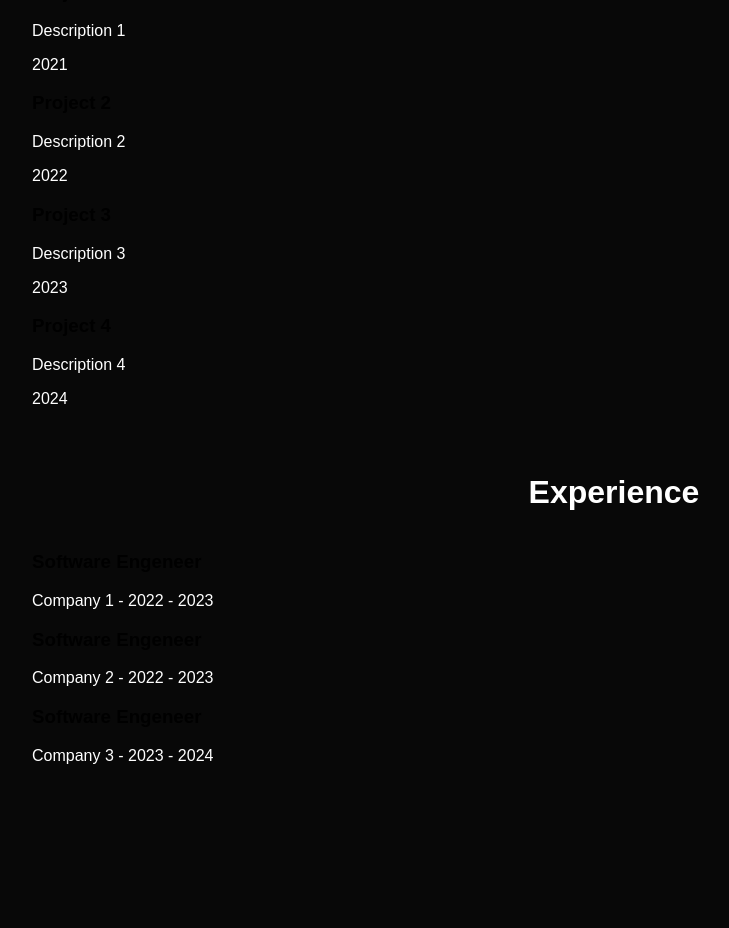
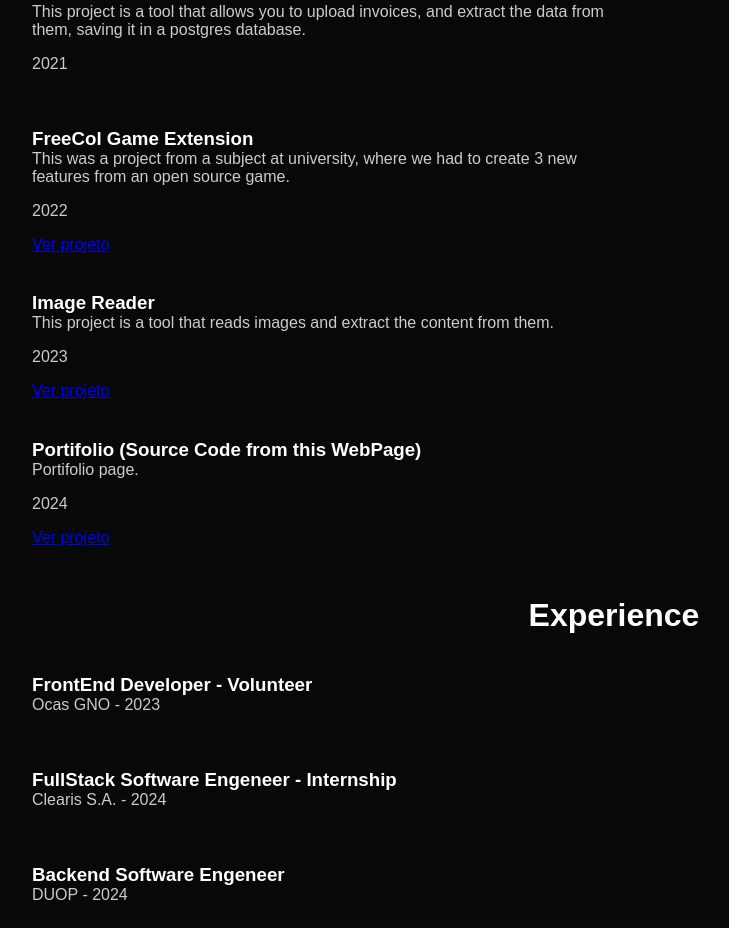
Before and after one commit to LemosFTW/portifolio, a Vue app: page / in a window 1280 px wide. Shown: the part 1143-2071 px from the top of the page, without its empty margins (26-755 px from the left). Before the commit the page ends 1932 px from the top, so only its background shows below. Built offline with nearby package versions, Linux system fonts and the light colour scheme.

Commit message:
Adding more data

```diff
--- a/src/App.vue
+++ b/src/App.vue
@@ -41,7 +41,7 @@
 
     <h1 class="title">{{ fields[2].title }}</h1>
     <div class="gridHalf">
-      <div>
+      <div class="projectsContainer">
         <div v-for="project in projects" :key="project.title">
           <div>
             <h3>{{ project.title }}</h3>
@@ -57,7 +57,7 @@
 
     <h1 class="title">{{ fields[3].title }}</h1>
     <div class="gridHalf">
-      <div>
+      <div class="experienceContainer">
         <div v-for="exp in experience" :key="exp.title">
           <div>
             <h3>{{ exp.title }}</h3>
@@ -101,15 +101,15 @@ export default {
         { title: 'Post Graduated in Cibersecurity', university: 'European University', year: '2024 - 2025' }
       ],
       projects: [
-        { title: 'Project 1', description: 'Description 1', year: '2021', link: '' },
-        { title: 'Project 2', description: 'Description 2', year: '2022', link: '' },
-        { title: 'Project 3', description: 'Description 3', year: '2023', link: '' },
-        { title: 'Project 4', description: 'Description 4', year: '2024', link: '' },
+        { title: 'Invoice Reader', description: 'This project is a tool that allows you to upload invoices, and extract the data from them, saving it in a postgres database.', year: '2021', link: '' },
+        { title: 'FreeCol Game Extension', description: 'This was a project from a subject at university, where we had to create 3 new features from an open source game.', year: '2022', link: 'https://github.com/LemosFTW/Freecol-New-Features' },
+        { title: 'Image Reader', description: 'This project is a tool that reads images and extract the content from them.', year: '2023', link: 'https://github.com/LemosFTW/NextJs_Read_Image_Content' },
+        { title: 'Portifolio (Source Code from this WebPage)', description: 'Portifolio page.', year: '2024', link: 'https://github.com/LemosFTW/Portifolio' },
       ],
       experience: [
-        { title: 'Software Engeneer', company: 'Company 1', year: '2022 - 2023' },
-        { title: 'Software Engeneer', company: 'Company 2', year: '2022 - 2023' },
-        { title: 'Software Engeneer', company: 'Company 3', year: '2023 - 2024' },
+        { title: 'FrontEnd Developer - Volunteer', company: 'Ocas GNO', year: '2023' },
+        { title: 'FullStack Software Engeneer - Internship', company: 'Clearis S.A.', year: '2024' },
+        { title: 'Backend Software Engeneer', company: 'DUOP', year: '2024' },
       ]
     }
   },
@@ -217,4 +217,41 @@ body {
 .centerContainer:first-of-type {
   padding-top: 80px;
 }
+
+.projectsContainer {
+  display: flex;
+  flex-direction: column;
+  gap: 20px;
+}
+
+.projectsContainer h3 {
+  margin-bottom: 0;
+  color: white;
+}
+
+.projectsContainer p {
+  margin-top: 0;
+  color: #cccccc;
+}
+
+.projectsContainer p:first-of-type {
+  grid-column: 2;
+}
+
+.experienceContainer {
+  display: flex;
+  flex-direction: column;
+  gap: 20px;
+}
+
+.experienceContainer h3 {
+  margin-bottom: 0;
+  color: white;
+}
+
+.experienceContainer p {
+  margin-top: 0;
+  color: #cccccc;
+}
+
 </style>
```
